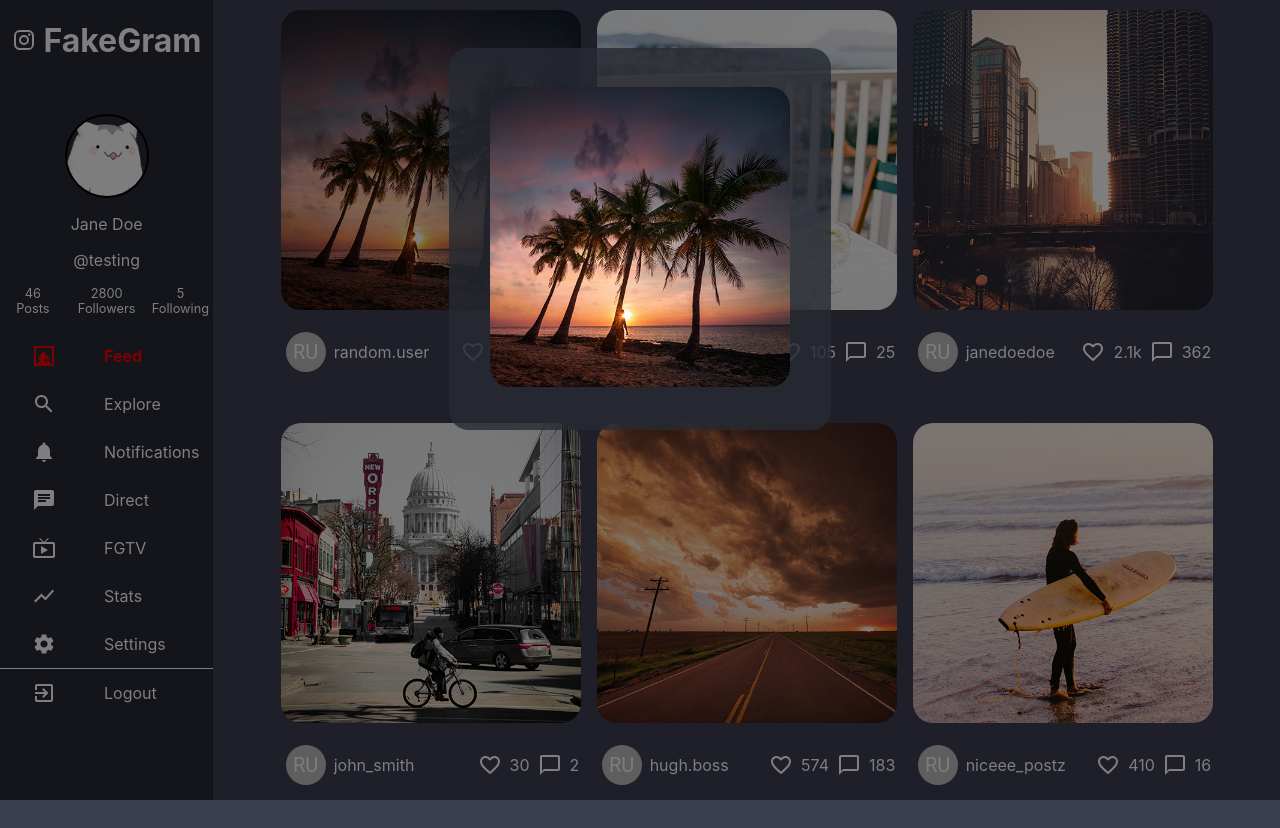
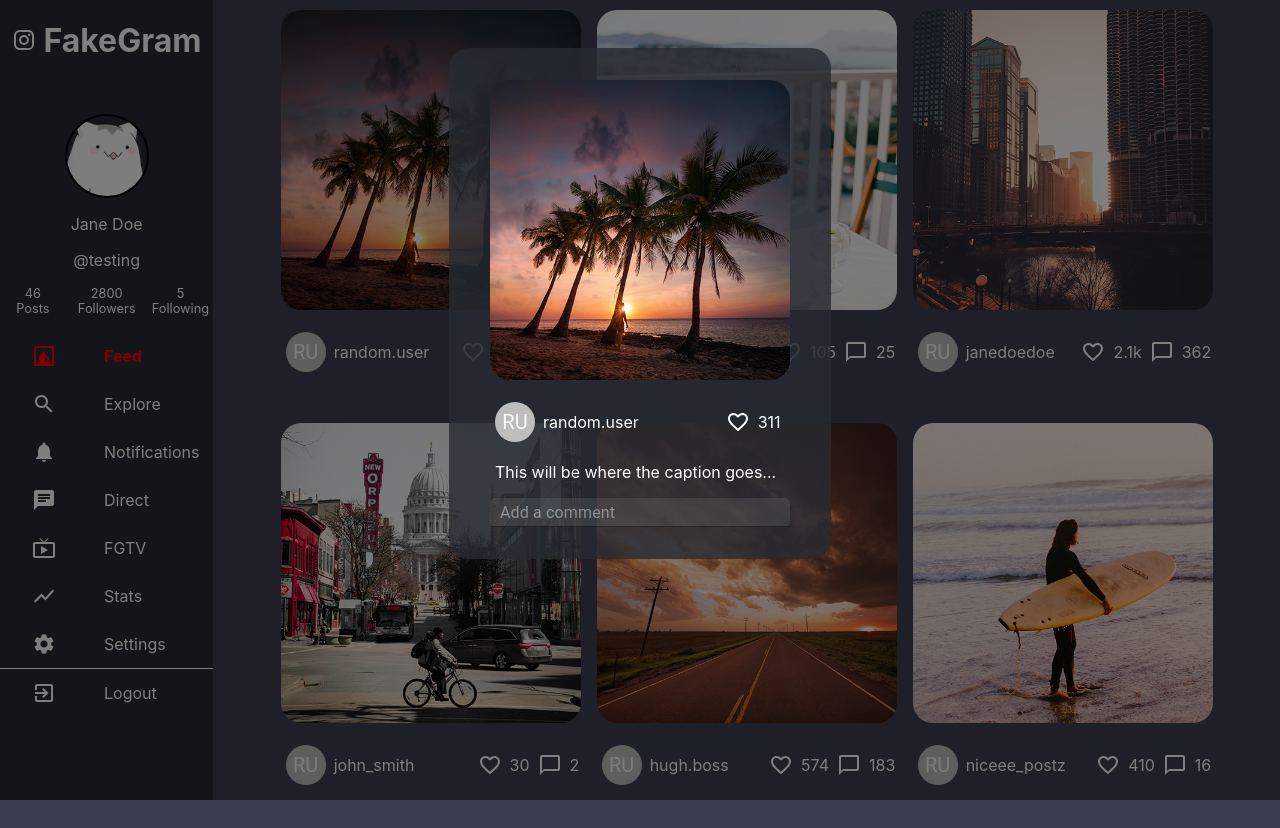
Before and after one commit to JNoris/social-media-react-app, a React (Create React App) app in the folder social-media-react-app/: page / in a window 1280 px wide. Both pictures are taken after a click on the icon 535 px from the left and 352 px from the top of the page. Built offline with nearby package versions, Linux system fonts and the light colour scheme.

Commit message:
added input to modal

```diff
--- a/social-media-react-app/src/components/PostCard/PostCardContent/PostCardContent.styles.js
+++ b/social-media-react-app/src/components/PostCard/PostCardContent/PostCardContent.styles.js
@@ -41,6 +41,10 @@ export const ContentComponent = styled.div `
     #comments {
         margin-right: 0;
     }
+
+    .icon:hover{
+        color: #d3d3d3;
+    }
 `;
 
 export const PostActions = styled.div `
--- a/social-media-react-app/src/components/PostCard/PostCardContent/PostStats.js
+++ b/social-media-react-app/src/components/PostCard/PostCardContent/PostStats.js
@@ -9,11 +9,19 @@ const PostStats = (props) => {
     const [heartColor, setHeartColor] = useState({color: "#fff"})
     const [isOpen, setIsOpen] = useState(false)
 
+    var showCommentCount = !props.comments ? null : <ContentComponent>
+    <ChatBubbleOutlineIcon
+        className="icon"
+        id="CommentIcon"
+        onClick={toggleModal}
+    />
+        {/* onClick open list view of commments */}
+        <p id="comments">{props.comments}</p>
+    </ContentComponent>
+
     function handleLike() {
+        // TO DO add API Call functionality
         setLike(!like);
-
-        // TO DO add API Call functionality
-
         if(like) {
             setHeartColor({color: "#e2336b"});
         } else {
@@ -30,6 +38,7 @@ const PostStats = (props) => {
         <PostActions>
             <ContentComponent>
                 <FavoriteBorderIcon
+                    className="icon"
                     id="likeIcon"
                     onClick={handleLike}
                     style={heartColor}
@@ -38,13 +47,7 @@ const PostStats = (props) => {
                     <p id="likes">{props.likes}</p>
                     {/* TO DO on click */}
             </ContentComponent>
-            <ContentComponent>
-                <ChatBubbleOutlineIcon
-                    onClick={toggleModal}
-                />
-                    {/* onClick open list view of commments */}
-                    <p id="comments">{props.comments}</p>
-                </ContentComponent>
+            {showCommentCount}
         </PostActions>
         <PostViewModal
             show={isOpen}
--- /dev/null
+++ b/social-media-react-app/src/components/PostCard/PostCardModalView/PostCardModalContent/PostCardComment.js
@@ -0,0 +1,29 @@
+import React from 'react';
+import TextField from '@material-ui/core/TextField';
+import {FormWrapper} from '../PostCardModalView.styles'
+
+const PostCardComment = (props) => {
+
+    const user = props.user;
+
+    return (
+        <FormWrapper>
+        <form noValidate autoComplete="off">
+            <TextField
+                id="filled-full-width"
+                //label="Label"
+                style={{ margin: 0 }}
+                placeholder="Add a comment"
+                fullWidth
+                margin="normal"
+                // InputLabelProps={{
+                //     shrink: true,
+                // }}
+                variant="filled"
+            />
+        </form>
+        </FormWrapper>
+    );
+}
+
+export default PostCardComment;
--- /dev/null
+++ b/social-media-react-app/src/components/PostCard/PostCardModalView/PostCardModalContent/PostCardModalContent.js
@@ -0,0 +1,26 @@
+import React, { useState } from 'react';
+import CardContent from '@material-ui/core/CardContent';
+import CardActions from '@material-ui/core/CardActions';
+import {ContentWrapper} from '../../PostCardContent/PostCardContent.styles'
+import PostStats from '../../PostCardContent/PostStats'
+import UserInfo from '../../PostCardContent/UserInfo'
+
+const PostCardModalContent = (props) => {
+    return (
+        <ContentWrapper>
+            <CardContent>
+                <CardActions disableSpacing>
+                    <UserInfo
+                        username={props.user}
+                    />
+                   <PostStats
+                        likes={props.likes}
+                        post={props.post}
+                   />
+                </CardActions>
+            </CardContent>
+        </ContentWrapper>
+    )
+}
+
+export default PostCardModalContent;
--- a/social-media-react-app/src/components/PostCard/PostCardModalView/PostCardModalView.js
+++ b/social-media-react-app/src/components/PostCard/PostCardModalView/PostCardModalView.js
@@ -2,11 +2,17 @@ import React, { useState } from 'react';
 import Card from '@material-ui/core/Card';
 import {CardWrapper} from '../PostCard.styles'
 import PostImage from '../PostCardContent/PostImage'
+import PostCardModalContent from './PostCardModalContent/PostCardModalContent';
+import {CaptionWrapper} from './PostCardModalView.styles'
+import PostCardComment from './PostCardModalContent/PostCardComment';
 
 
 const PostCardModalView = (props) => {
 
     const post = props.post;
+    const user = post.username
+
+    // API to get post description + comments
 
     return (
         <CardWrapper>
@@ -14,6 +20,14 @@ const PostCardModalView = (props) => {
                <PostImage
                     img = {post.img}
                />
+               <PostCardModalContent
+                    user = {user}
+                    likes = {post.likes}
+               />
+               <CaptionWrapper>
+                <p>This will be where the caption goes...</p>
+               </CaptionWrapper>
+               <PostCardComment user = {user}/>
             </Card>
         </CardWrapper>
     );
--- a/social-media-react-app/src/components/PostCard/PostCardModalView/PostCardModalView.styles.js
+++ b/social-media-react-app/src/components/PostCard/PostCardModalView/PostCardModalView.styles.js
@@ -0,0 +1,17 @@
+import styled from 'styled-components'
+
+export const CaptionWrapper = styled.div`
+    p {
+        margin-top: -15px;
+        padding: 0 5px;
+    }
+`;
+
+export const FormWrapper = styled.div`
+.MuiFilledInput-input {
+    padding: 5px 10px;
+    color: #fff;
+    background-color: rgba(255,255,255,.1);
+    border-radius: 5px;
+}
+`;
--- a/social-media-react-app/src/components/PostViewModal/PostViewModal.styles.js
+++ b/social-media-react-app/src/components/PostViewModal/PostViewModal.styles.js
@@ -9,7 +9,7 @@ export const ModalWrapper = styled.div`
     border-radius: 20px;
     margin-top: 3rem;
     outline: none;
-    padding: 1rem;
+    padding: 2rem 1rem;
     width: 350px;   // will need to adjust
-    height: 350px;  // will need to adjust
+    //height: 350px;  // will need to adjust
 `;
```
